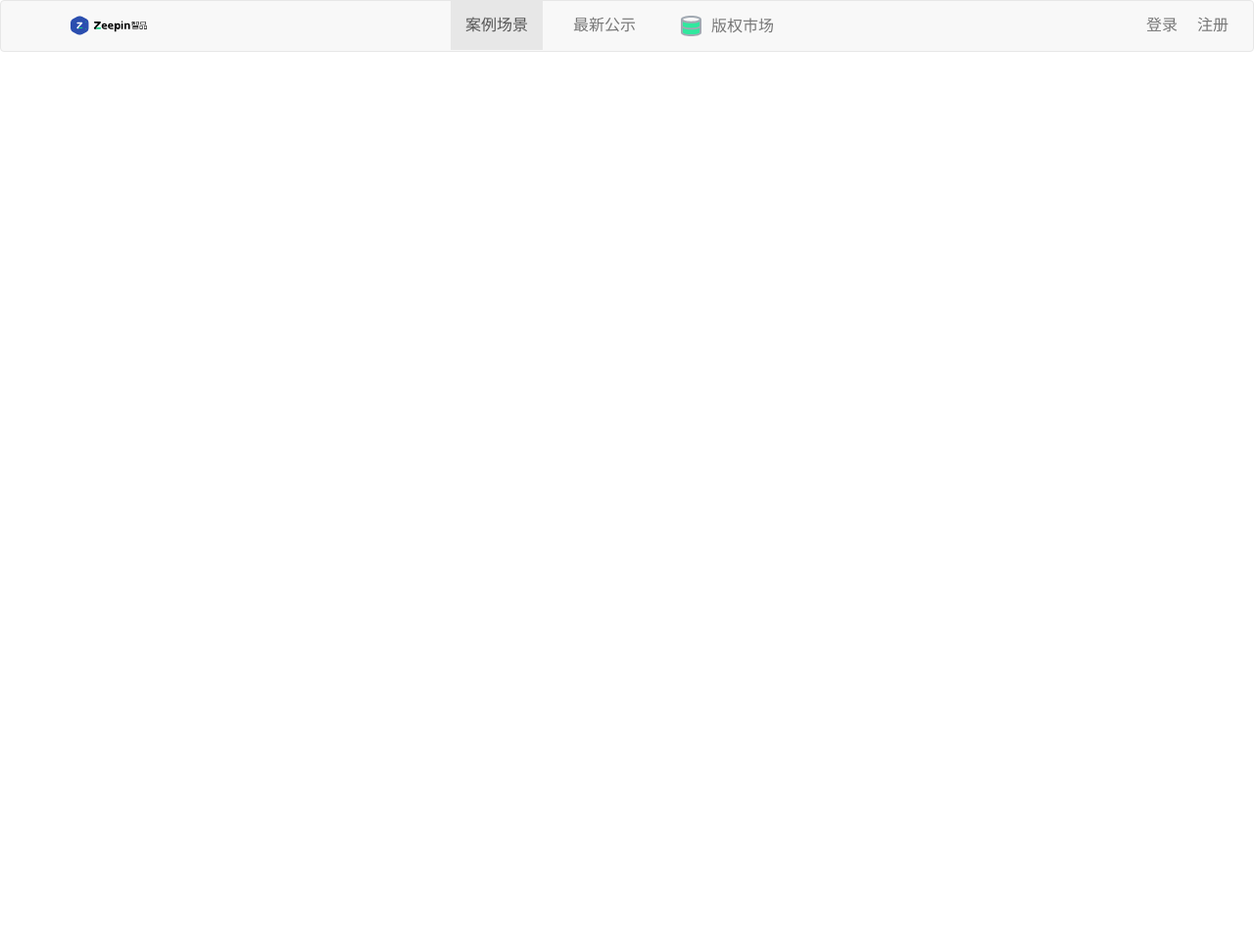
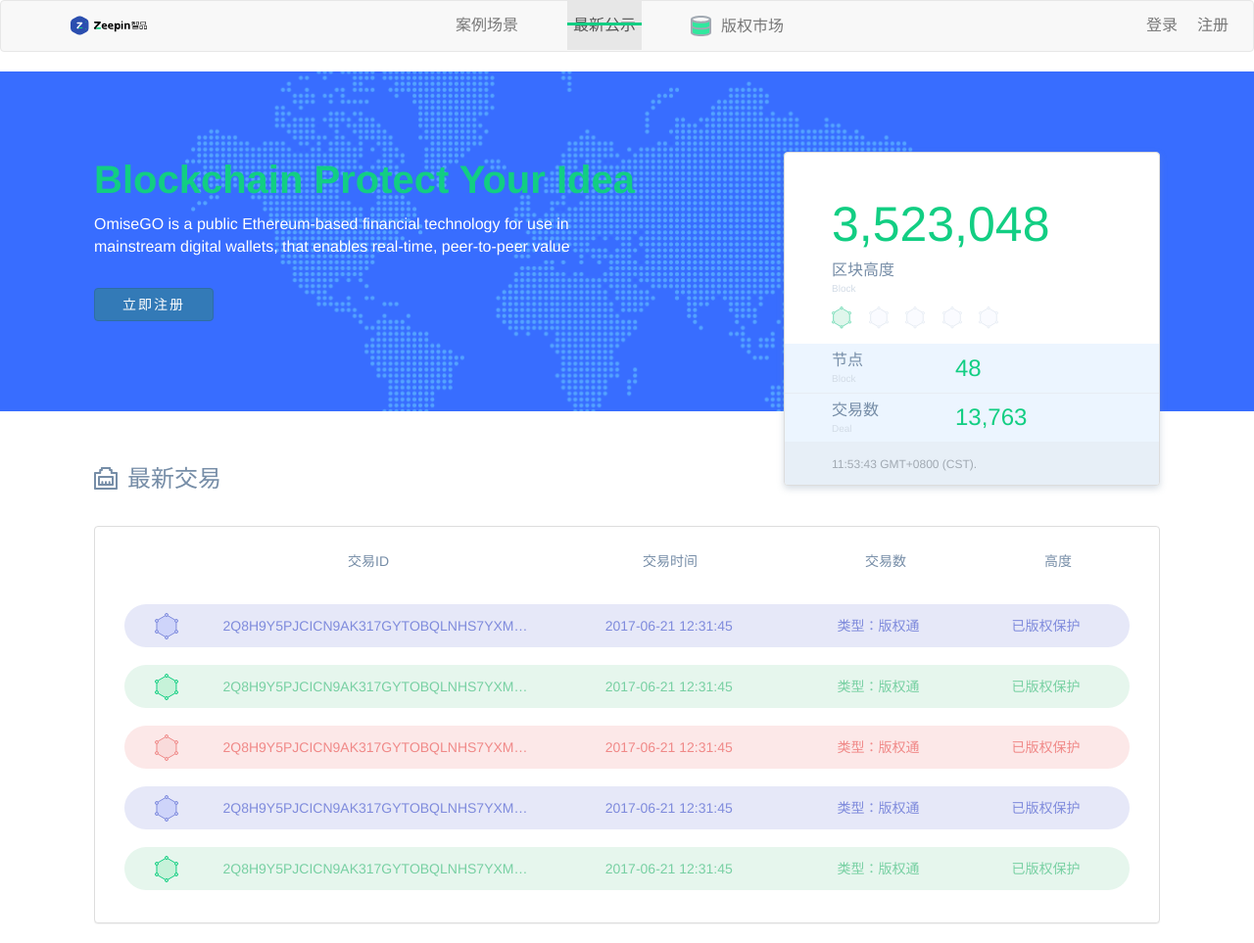
Before and after one commit to Dzinlife/zeepin-design-template, a Node server app: template src/views/latest-trade.pug in a window 1280 px wide. Shown: the whole page at 98% size. Before the commit the page ends 53 px from the top, so only its background shows below. Run offline with Node 20, Linux system fonts and the light colour scheme; the template is opened without the code that fills it, so the values that code supplies are empty; style sheets or scripts are compiled from the project's sources; some libraries are stand-ins or nearby versions.

Commit message:
latest trade view

```diff
--- a/src/styles/header.styl
+++ b/src/styles/header.styl
@@ -1,3 +1,5 @@
+@import 'variables.styl'
+
 nav.navbar.navbar-default
   font-size 16px
   .navbar-brand
@@ -11,8 +13,20 @@
       justify-content center
       flex 1
       li
-        padding-left 8px
-        padding-right 8px
+        margin-left 22px
+        margin-right 22px
+        a
+          padding-left 6px
+          padding-right 6px
+        &.active
+          position relative
+          &:after
+            content ""
+            position absolute
+            height 3px
+            width 100%
+            bottom 26px
+            background brand-primary
       li.market
         a
           display flex
--- /dev/null
+++ b/src/styles/latest-trade.styl
@@ -0,0 +1,180 @@
+@import 'variables.styl'
+.view.latest-trade
+
+  .key-vision-latest-trade
+    background #386DFF no-repeat
+    height 347px
+    background-size auto 140%
+    background-position 36% 50%
+    background-image url("/static/imgs/world-map-bg.png")
+
+    .width-limit
+      position relative
+      height 100%
+
+    h1
+      font-size 40px
+      color brand-primary
+      font-weight bold
+      padding-top 88px
+      padding-bottom 13px
+      margin 0
+
+    .kv-description
+      color white
+      font-size 16px
+      font-weight 300
+      width 50%
+
+    button.register
+      letter-spacing 2px
+      padding-left 28px
+      padding-right 28px
+      margin-top 30px
+
+  .panel.kv-data
+    width 384px
+    position absolute
+    right 24px
+    bottom -96px
+    overflow hidden
+    box-shadow 0 3px 7px rgba(gray, 0.3)
+
+    .kv-data-label
+      .cn
+        color gray
+        font-size 16px
+        font-weight 300
+      .en
+        color gray-lighter
+        font-size 10px
+
+    .panel-body
+      padding 0 48px
+
+    .kv-data-main
+      height 195px
+
+    .kv-data-sub
+      margin 0 -48px
+
+    .kv-data-sub-single
+      height 50px
+      background #ECF5FF
+      padding 0 48px
+      display flex
+      align-items center
+
+      & + .kv-data-sub-single
+        border-top 1px solid gray-lightest
+
+      .kv-data-sub-number
+        font-size 24px
+        color brand-primary
+        margin-left auto
+        width 160px
+
+    .kv-data-footer
+      background #E7EFF7
+      height 44px
+      margin 0 -48px
+      padding 0 48px
+      padding-top 15px
+      color gray-light
+      font-size 12px
+
+    .kv-data-main-number
+      font-size 50px
+      padding-top 38px
+      color brand-primary
+
+
+    @keyframes blocks-animation
+      0%
+        opacity 0
+      40%
+        opacity 0
+      50%
+        opacity 1
+      60%
+        opacity 0
+      100%
+        opacity 0
+
+    .block-animate
+      display flex
+      justify-content space-between
+      width 170px
+      margin-top 10px
+      .block-single
+        background url("/static/imgs/kv-block-icon.svg") no-repeat
+        height 23px
+        width 20px
+        position relative
+        &:after
+          content ""
+          display block
+          position absolute
+          left 0
+          top 0
+          width 100%
+          height 100%
+          background url("/static/imgs/kv-block-icon-active.svg") no-repeat
+          animation blocks-animation 4s linear infinite alternate
+          opacity 0
+        for n in 1 2 3 4 5
+          &:nth-child({n}):after
+            animation-delay n * 0.8s
+
+  h1.trade
+    font-size 24px
+    margin-top 56px
+    margin-bottom 35px
+    color gray
+    font-weight normal
+    display flex
+    align-items center
+
+    .trade-icon
+      display inline-block
+      width 24px
+      height 24px
+      background url("/static/imgs/latest-trade-icon.svg") no-repeat
+      margin-right 10px
+
+  .panel.trade-list
+    .row.head
+      color gray
+      padding 10px 0
+      margin-bottom 24px
+    .col
+      text-align center
+      overflow hidden
+      text-overflow ellipsis
+
+    .content
+      .row
+        height 44px
+        display flex
+        align-items center
+        border-radius 22px
+        margin 18px 0
+        .col:first-child
+          height 100%
+          background-position center
+          background-repeat no-repeat
+        &.purple
+          background #E6E8F8
+          color #7F8BDC
+          .col:first-child
+            background-image url("/static/imgs/block-icon-purple.svg")
+        &.green
+          background #E6F6ED
+          color #78D0A3
+          .col:first-child
+            background-image url("/static/imgs/block-icon-green.svg")
+        &.red
+          background #FCE8E8
+          color #F08988
+          .col:first-child
+            background-image url("/static/imgs/block-icon-red.svg")
--- a/src/styles/main.styl
+++ b/src/styles/main.styl
@@ -1,4 +1,11 @@
 @import 'header.styl'
 
+.width-limit
+  max-width 1136px
+  margin 0 auto
+  padding 0 24px
+
 body
-  min-width 960px
+  min-width 1024px
+  -webkit-font-smoothing antialiased
+  -moz-osx-font-smoothing grayscale
--- /dev/null
+++ b/src/styles/variables.styl
@@ -0,0 +1,13 @@
+gray-base =           #000
+// gray-darker           lighten(@gray-base, 13.5%)
+gray-dark =           #3C4046
+gray =                #768DA7
+gray-light =          #A1A9B2
+gray-lighter =        #D2DBE6
+gray-lightest =       #E7ECF3
+
+brand-primary =       #12CE83
+brand-success =       brand-primary
+brand-info =          #2B4EAF
+brand-warning =       #f0ad4e
+brand-danger =        #d9534f
--- a/src/views/components/header.pug
+++ b/src/views/components/header.pug
@@ -4,9 +4,9 @@
       a.navbar-brand(href='#')
         img(src="/static/imgs/logo.svg")
     ul.nav.navbar-nav.tabs
+      li
+        a(href='#') 案例场景
       li.active
-        a(href='#') 案例场景
-      li
         a(href='#about') 最新公示
       li.market
         a(href='#contact')
--- a/src/views/latest-trade.pug
+++ b/src/views/latest-trade.pug
@@ -1,4 +1,86 @@
 extends ./layouts/main.pug
+
+block styles
+  link(rel='stylesheet', type='text/css', href='/static/css/latest-trade.css')
 
 block header
   include ./components/header.pug
+
+block content
+  .view.latest-trade
+    .key-vision-latest-trade
+      .width-limit
+        h1 Blockchain Protect Your Idea
+        .kv-description
+          | OmiseGO is a public Ethereum-based financial technology for use in mainstream digital wallets, that enables real-time, peer-to-peer value
+        button.btn.btn-primary.register 立即注册
+        .panel.panel-default.kv-data
+          .panel-body
+            .kv-data-main
+              .kv-data-main-number 3,523,048
+              .kv-data-label
+                .cn 区块高度
+                .en Block
+              .block-animate
+                .block-single
+                .block-single
+                .block-single
+                .block-single
+                .block-single
+            .kv-data-sub
+              .kv-data-sub-single
+                .kv-data-label
+                  .cn 节点
+                  .en Block
+                .kv-data-sub-number 48
+              .kv-data-sub-single
+                .kv-data-label
+                  .cn 交易数
+                  .en Deal
+                .kv-data-sub-number 13,763
+            .kv-data-footer 11:53:43 GMT+0800 (CST).
+
+    .width-limit
+      h1.trade
+        .trade-icon
+        | 最新交易
+      .panel.panel-default.trade-list
+        .panel-body
+          .container-fluid
+            .row.head
+              .col.col-xs-1
+              .col.col-xs-4 交易ID
+              .col.col-xs-3 交易时间
+              .col.col-xs-2 交易数
+              .col.col-xs-2 高度
+            .content
+              .row.purple
+                .col.col-xs-1
+                .col.col-xs-4 2Q8H9Y5PJCICN9AK317GYTOBQLNHS7YXMSA5GPTKX02Q8H9Y5PJCICN9AK317GYTOBQLNHS7YXMSA5GPTKX0
+                .col.col-xs-3 2017-06-21 12:31:45
+                .col.col-xs-2 类型：版权通
+                .col.col-xs-2 已版权保护
+              .row.green
+                .col.col-xs-1
+                .col.col-xs-4 2Q8H9Y5PJCICN9AK317GYTOBQLNHS7YXMSA5GPTKX02Q8H9Y5PJCICN9AK317GYTOBQLNHS7YXMSA5GPTKX0
+                .col.col-xs-3 2017-06-21 12:31:45
+                .col.col-xs-2 类型：版权通
+                .col.col-xs-2 已版权保护
+              .row.red
+                .col.col-xs-1
+                .col.col-xs-4 2Q8H9Y5PJCICN9AK317GYTOBQLNHS7YXMSA5GPTKX02Q8H9Y5PJCICN9AK317GYTOBQLNHS7YXMSA5GPTKX0
+                .col.col-xs-3 2017-06-21 12:31:45
+                .col.col-xs-2 类型：版权通
+                .col.col-xs-2 已版权保护
+              .row.purple
+                .col.col-xs-1
+                .col.col-xs-4 2Q8H9Y5PJCICN9AK317GYTOBQLNHS7YXMSA5GPTKX02Q8H9Y5PJCICN9AK317GYTOBQLNHS7YXMSA5GPTKX0
+                .col.col-xs-3 2017-06-21 12:31:45
+                .col.col-xs-2 类型：版权通
+                .col.col-xs-2 已版权保护
+              .row.green
+                .col.col-xs-1
+                .col.col-xs-4 2Q8H9Y5PJCICN9AK317GYTOBQLNHS7YXMSA5GPTKX02Q8H9Y5PJCICN9AK317GYTOBQLNHS7YXMSA5GPTKX0
+                .col.col-xs-3 2017-06-21 12:31:45
+                .col.col-xs-2 类型：版权通
+                .col.col-xs-2 已版权保护
--- a/src/views/layouts/main.pug
+++ b/src/views/layouts/main.pug
@@ -2,14 +2,14 @@
   head
     //- title 智品 - #{title}
     title 智品 - Zeepin
+    link(rel='stylesheet', type='text/css', href='/assets/css/bootstrap.css')
+    link(rel='stylesheet', type='text/css', href='/static/css/main.css')
     block styles
-      link(rel='stylesheet', type='text/css', href='/assets/css/bootstrap.css')
-      link(rel='stylesheet', type='text/css', href='/static/css/main.css')
   body
     block header
     block content
     block footer
+    script(src='https://cdn.bootcss.com/jquery/1.12.4/jquery.min.js')
+    script(src='https://cdnjs.cloudflare.com/ajax/libs/tether/1.4.0/js/tether.min.js')
+    script(src='https://cdn.bootcss.com/bootstrap/3.3.7/js/bootstrap.min.js')
     block scripts
-      script(src='https://cdn.bootcss.com/jquery/1.12.4/jquery.min.js')
-      script(src='https://cdnjs.cloudflare.com/ajax/libs/tether/1.4.0/js/tether.min.js')
-      script(src='https://cdn.bootcss.com/bootstrap/3.3.7/js/bootstrap.min.js')
```
Also changed, not shown: src/imgs/block-icon-green.svg (added), src/imgs/block-icon-purple.svg (added), src/imgs/block-icon-red.svg (added), src/imgs/kv-block-icon-active.svg (added), src/imgs/kv-block-icon.svg (added), src/imgs/latest-trade-icon.svg (added), src/imgs/world-map-bg.png (added), src/imgs/world-map-bg.svg (added).
